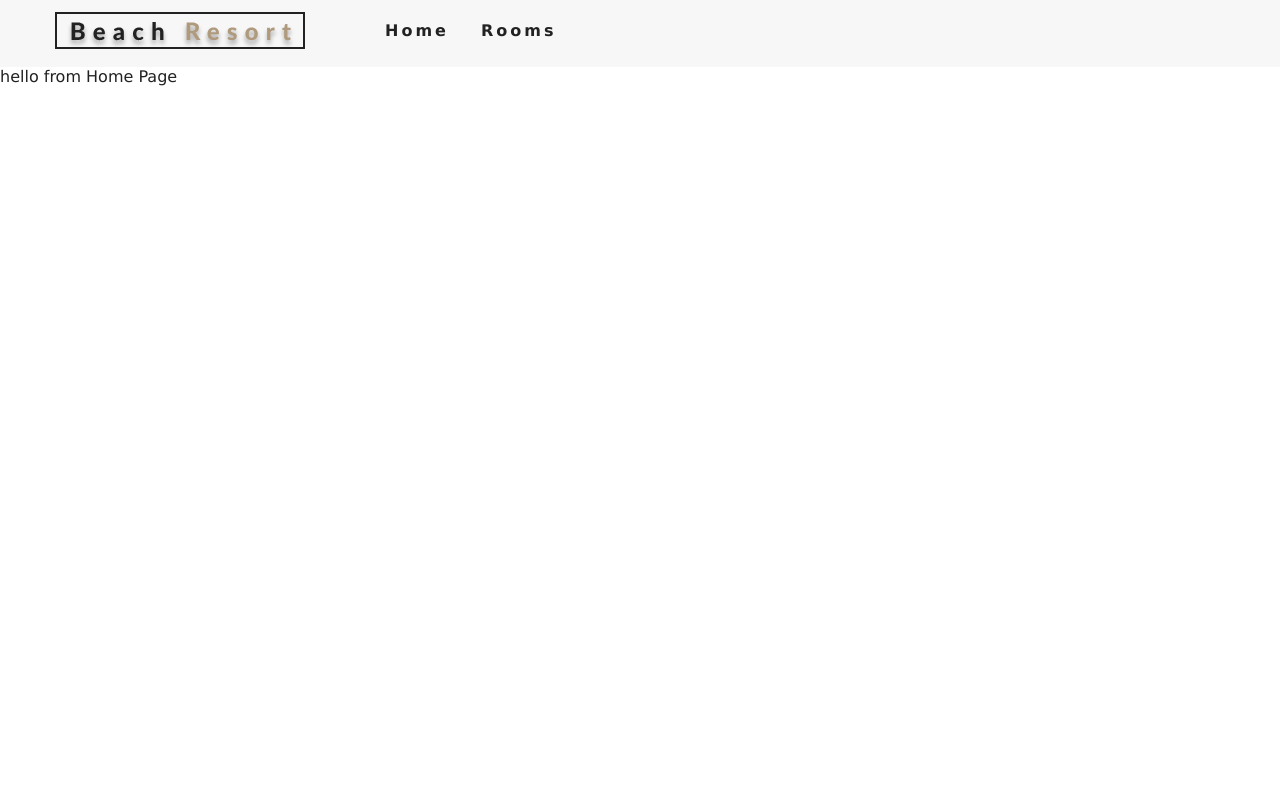
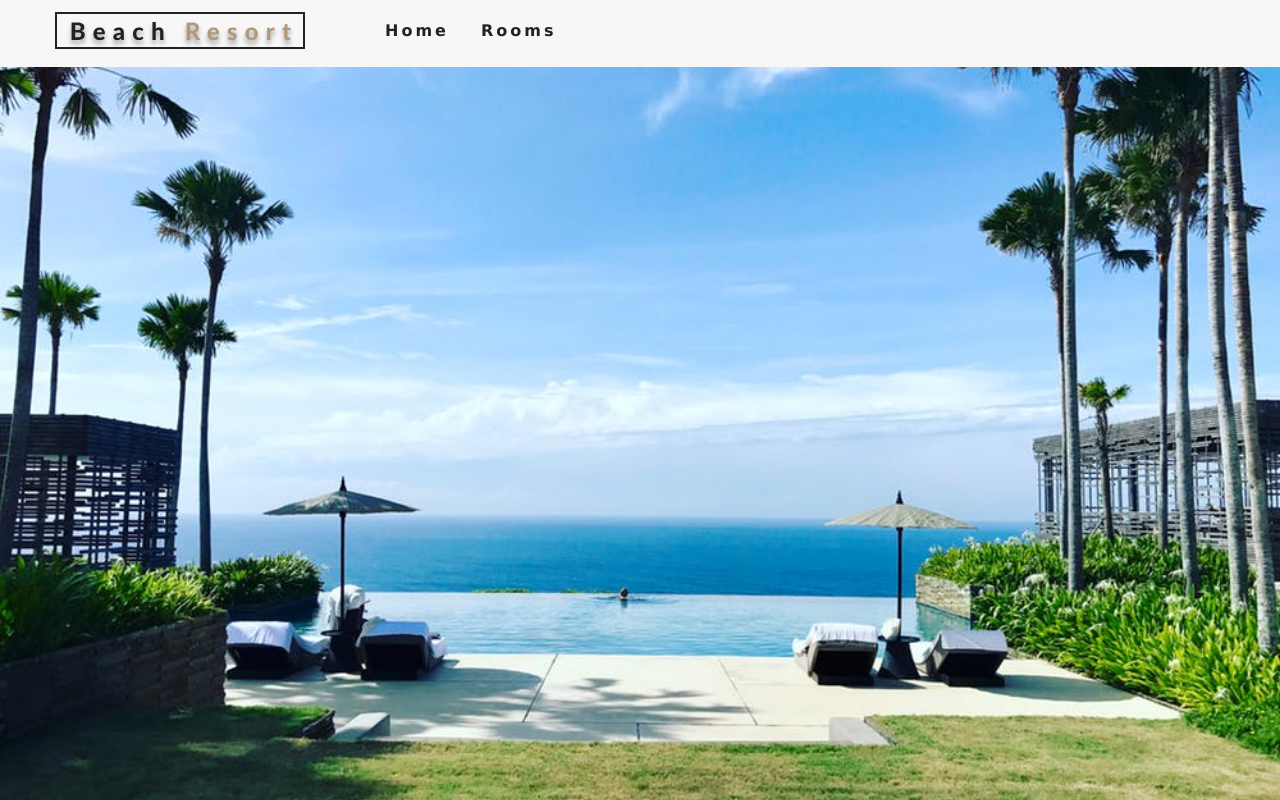
Before and after one commit to stephenjblair/beach-resort, a React (Create React App) app: page / in a window 1280 px wide. Built offline with nearby package versions, Linux system fonts and the light colour scheme.

Commit message:
Added Hero component

```diff
--- /dev/null
+++ b/src/components/Hero.js
@@ -0,0 +1,13 @@
+import React from 'react'
+
+export const Hero = ({children, hero}) => {
+    return (
+        <header className={hero}>
+            {children}
+        </header>
+    )
+}
+Hero.defaultProps = {
+    hero:'defaultHero'
+}
+export default Hero;
--- a/src/pages/ErrorPage.js
+++ b/src/pages/ErrorPage.js
@@ -1,10 +1,9 @@
 import React from 'react'
+import Hero from '../components/Hero';
 
 export const ErrorPage = () => {
     return (
-        <div>
-            Hello from Error Page
-        </div>
+        <Hero />
     )
 }
 
--- a/src/pages/Home.js
+++ b/src/pages/Home.js
@@ -1,10 +1,9 @@
 import React from 'react'
+import Hero from  '../components/Hero';
 
 const Home = () => {
     return (
-        <div>
-            hello from Home Page
-        </div>
+        <Hero  />
     )
 }
 
--- a/src/pages/Rooms.js
+++ b/src/pages/Rooms.js
@@ -1,10 +1,9 @@
 import React from 'react';
+import Hero from  '../components/Hero';
 
 export const Rooms = () => {
     return (
-        <div>
-            Hello from Rooms
-        </div>
+       <Hero hero="roomsHero" />
     )
 }
 export default Rooms;
```
Also changed, not shown: 1 other file (tests, documents, lock files or other folders).
